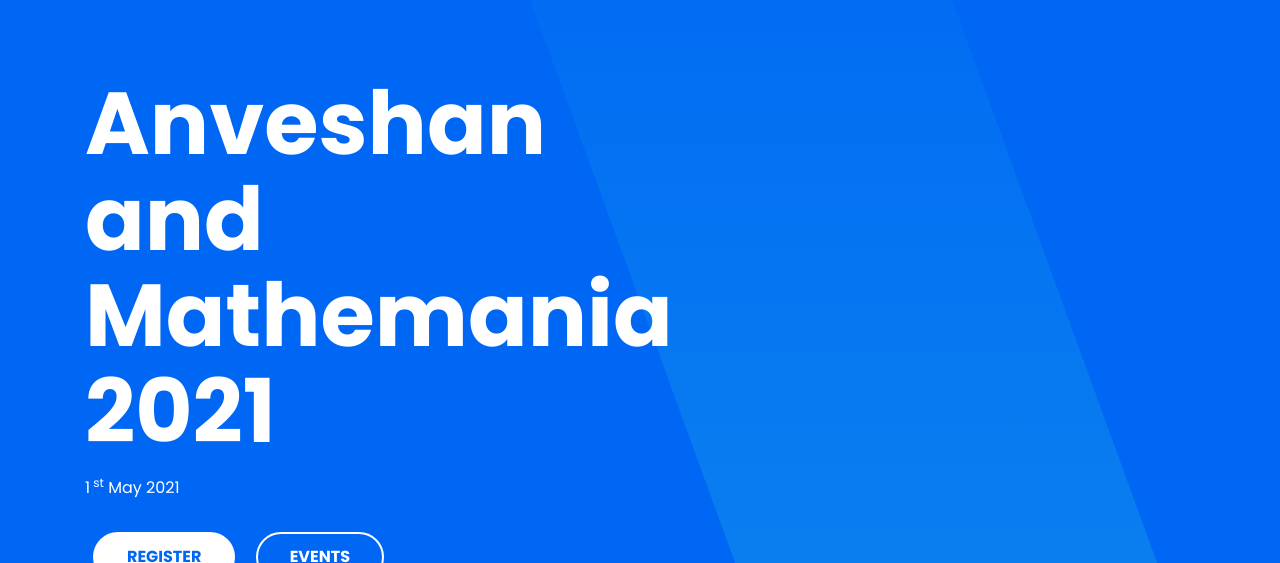
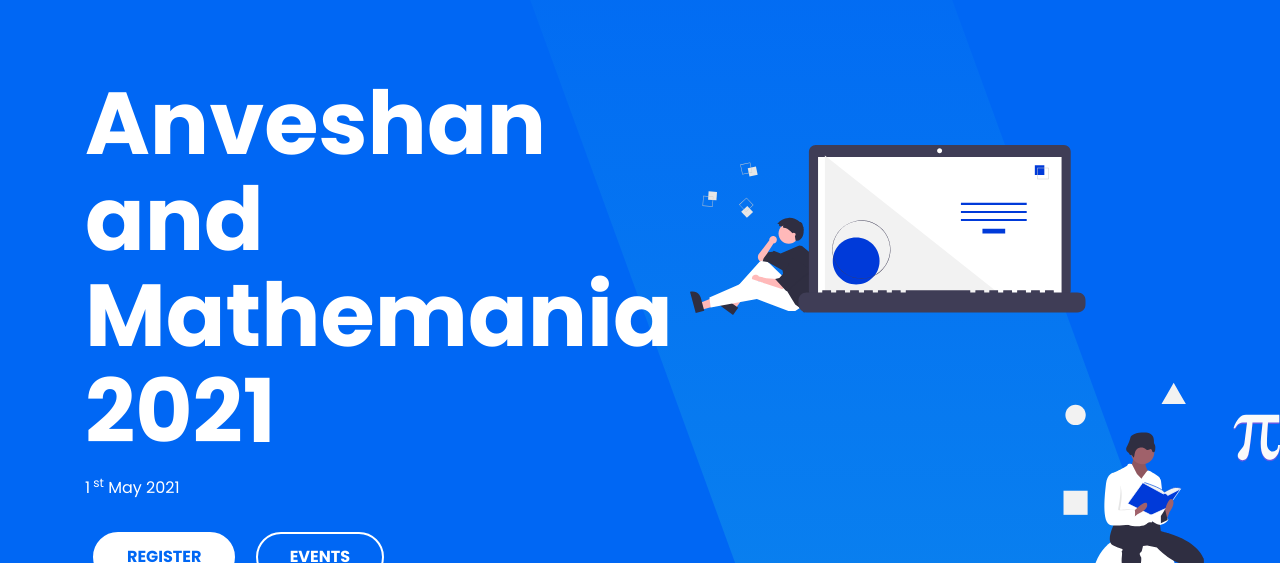
Before and after one commit to pantheonklub/AnveshanMathemania, a plain HTML site: page index.html in a window 1280 px wide. Shown: the part 164-727 px from the top of the page. Drawn offline with Linux system fonts and the light colour scheme.

Commit message:
Update index.html

```diff
--- a/index.html
+++ b/index.html
@@ -93,7 +93,7 @@
                     </div> <!-- container -->
                     <div class="slider-image-box d-none d-lg-flex align-items-end">
                         <div class="slider-image">
-                            <img src="assets/images/slider/1.svg">
+                            <img src="assets/images/slider/v1.svg">
                         </div> <!-- slider-imgae -->
                     </div> <!-- slider-imgae box -->
                 </div> <!-- carousel-item -->
```
